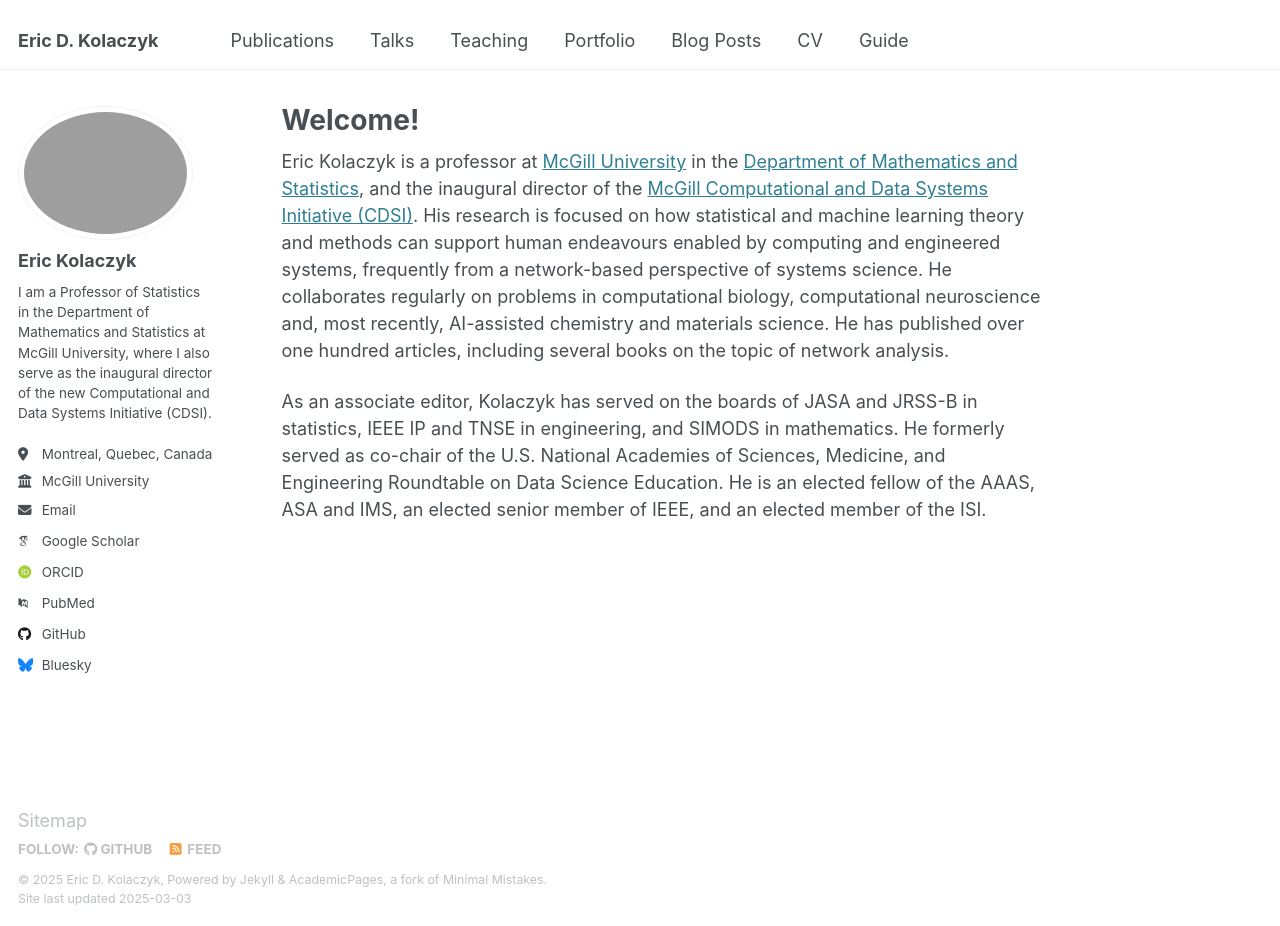
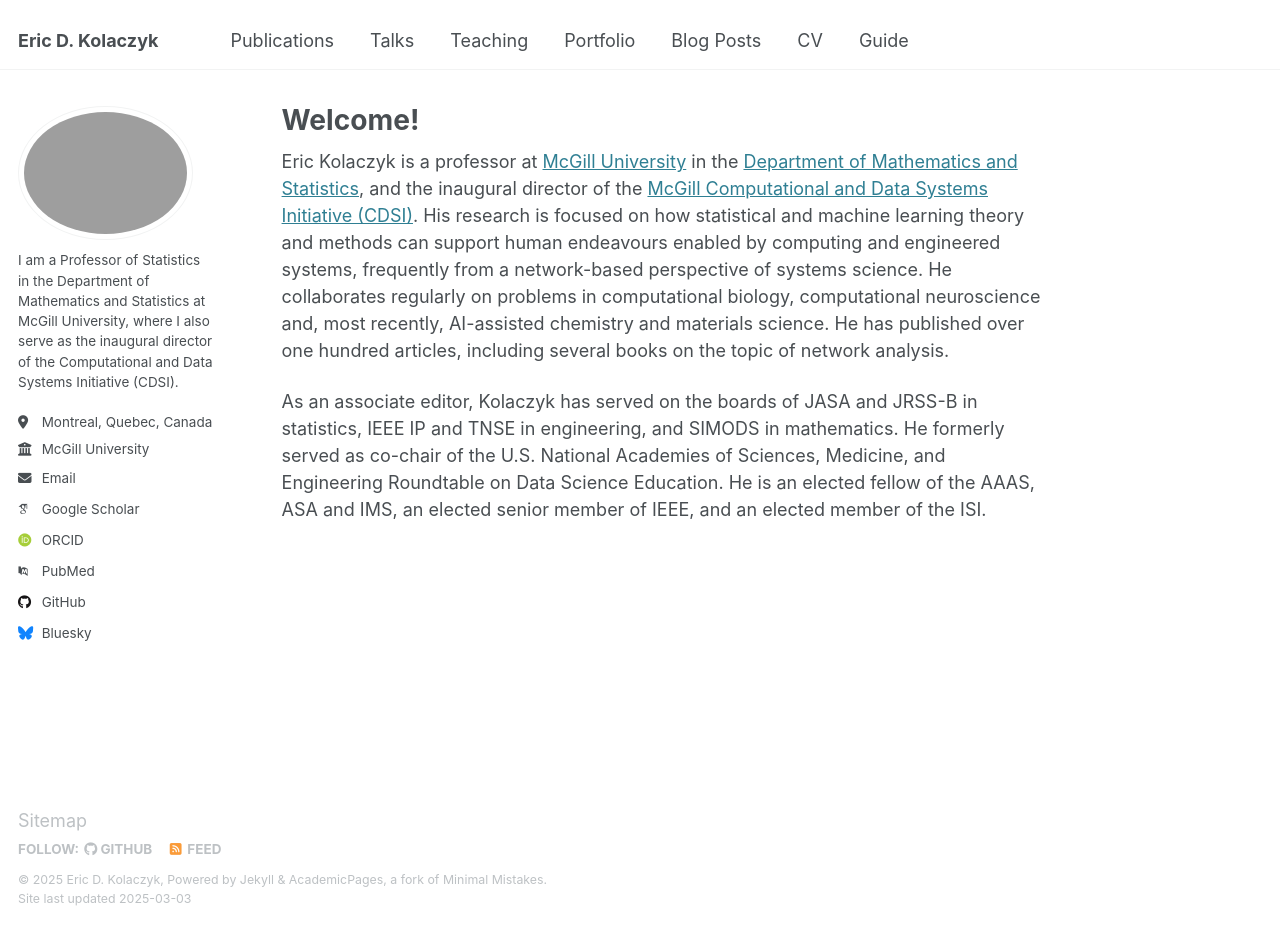
Before and after one commit to kolaczyk/kolaczyk.github.io, a Jekyll site: the page built from _pages/about.md, in a window 1280 px wide and 926 px high. Built offline with Jekyll 4.4.1, drawn with Linux system fonts in a browser that asks for light colours; some web fonts are replaced.

Commit message:
Update _config.yml

```diff
--- a/_config.yml
+++ b/_config.yml
@@ -23,9 +23,9 @@ repository               : "kolaczyk/kolaczyk.github.io"
 author:
   # Biographic information
   avatar           : "17-EricKolaczykB.png"
-  name             : "Eric Kolaczyk"
+  name             : " "
   pronouns         : # example: "he/his"
-  bio              : "I am a Professor of Statistics in the Department of Mathematics and Statistics at McGill University, where I also serve as the inaugural director of the new Computational and Data Systems Initiative (CDSI)."
+  bio              : "I am a Professor of Statistics in the Department of Mathematics and Statistics at McGill University, where I also serve as the inaugural director of the Computational and Data Systems Initiative (CDSI)."
   location         : "Montreal, Quebec, Canada"
   employer         : "McGill University"
   uri              : # URL
```
